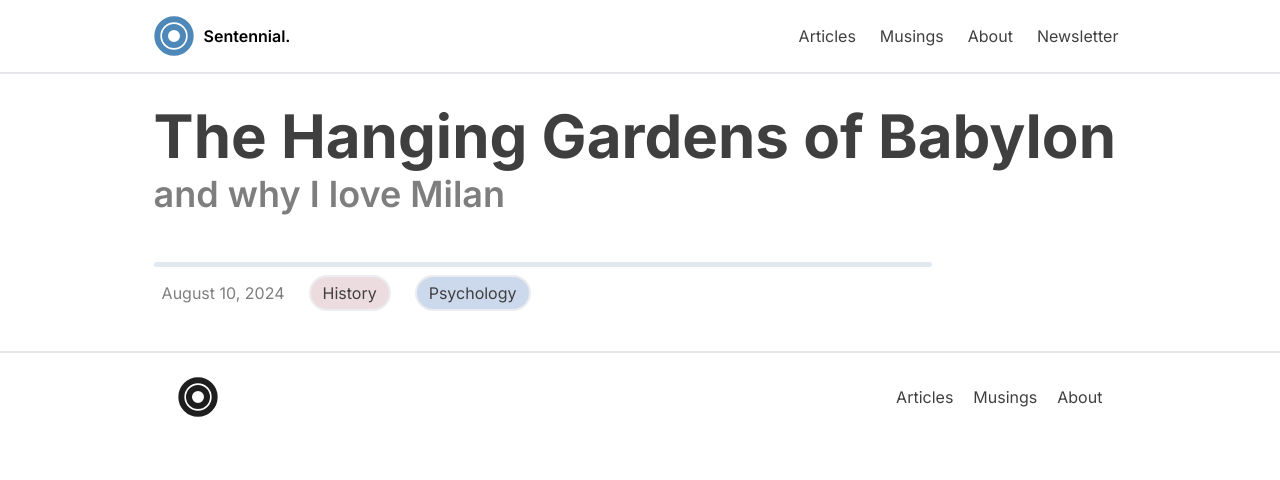
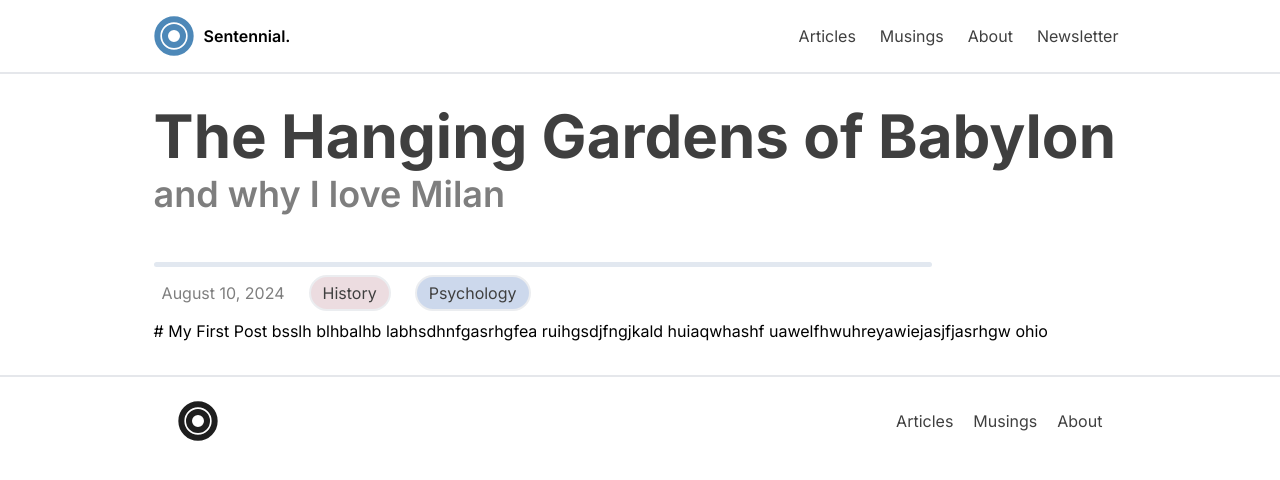
Before and after one commit to markmcguire011/Sentennial, a Next.js app: page /articles/hanging-gardens-of-babylon in a window 1280 px wide. Shown: the top 480 px of the page. Built offline with nearby package versions, Linux system fonts and the light colour scheme.

Commit message:
rendered content in individual articles

```diff
--- a/app/articles/[slug]/page.tsx
+++ b/app/articles/[slug]/page.tsx
@@ -24,6 +24,9 @@ export default async function Article({ params }: Params) {
                 {article.categories.map((category) => (
                     <Category name = {category} />
                 ))}
+            </div>
+            <div
+            dangerouslySetInnerHTML={{__html: article.content }}>
             </div>
         </div>
     )
```
